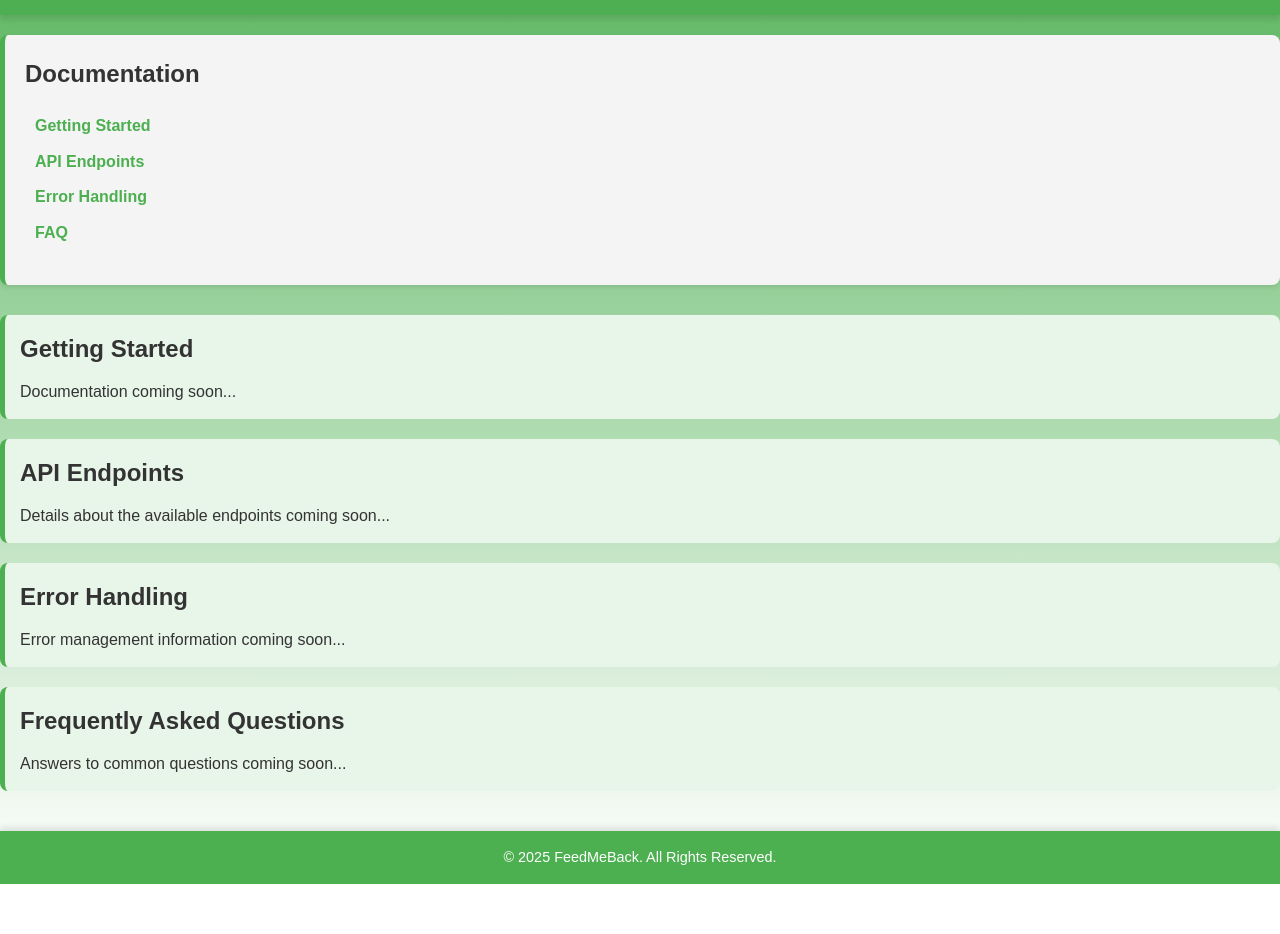
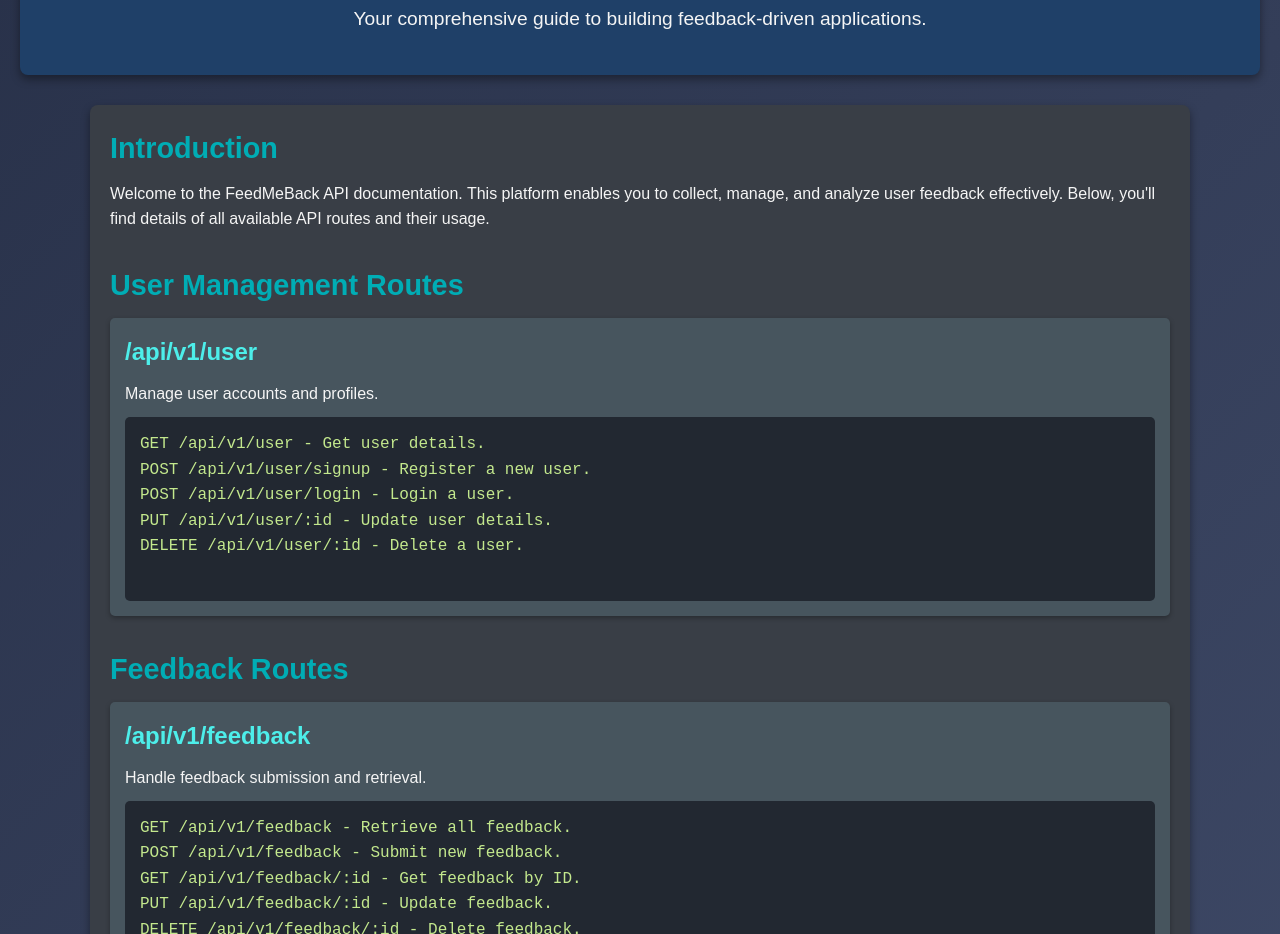
Before and after one commit to smartcraze/FeedMeBack, a website: page src/index.html in a window 1280 px wide. Shown: the part 130-1064 px from the top of the page. Before the commit the page ends 1014 px from the top, so only its background shows below. Drawn offline with Linux system fonts and the light colour scheme.

Commit message:
updating index.html

```diff
--- a/src/index.html
+++ b/src/index.html
@@ -4,16 +4,8 @@
 <head>
     <meta charset="UTF-8">
     <meta name="viewport" content="width=device-width, initial-scale=1.0">
-    <meta name="description"
-        content="A Pure Node.js Backend For FeedMeBack, a small tool for collecting user feedback.">
-    <meta name="keywords" content="smartcraze, feedmeback, feedback, feedback tool, feedback system, suraj vishwkarma">
-    <meta property="og:smartcraze-portfolio" content="Smartcraze.online">
-    <meta property="og:locale" content="en_US">
-    <link rel="icon" href="favicon.ico" type="image/x-icon">
-    <link rel="stylesheet" href="styles.css">
-    <title>FeedMeBack Documentation</title>
+    <title>FeedMeBack API Documentation</title>
     <style>
-        /* Global Styles */
         * {
             margin: 0;
             padding: 0;
@@ -22,165 +14,181 @@
 
         body {
             font-family: 'Arial', sans-serif;
+            background: linear-gradient(135deg, #283149, #404b69);
+            color: #f5f5f5;
+            padding: 20px;
             line-height: 1.6;
-            background: linear-gradient(to bottom, #4caf50, #ffffff);
-            color: #333;
-            min-height: 100vh;
-            display: flex;
-            flex-direction: column;
-        }
-
-        .container {
-            width: 90%;
-            max-width: 1200px;
-            margin: 0 auto;
         }
 
         header {
-            background: rgba(76, 175, 80, 0.9);
-            color: #fff;
-            padding: 20px 0;
             text-align: center;
-            box-shadow: 0 4px 6px rgba(0, 0, 0, 0.1);
+            padding: 40px;
+            background: #1f4068;
+            border-radius: 8px;
+            box-shadow: 0 4px 10px rgba(0, 0, 0, 0.4);
+            margin-bottom: 30px;
         }
 
         header h1 {
             font-size: 2.5rem;
-            margin-bottom: 10px;
         }
 
         header p {
             font-size: 1.2rem;
+            margin-top: 10px;
         }
 
-        main {
-            flex: 1;
-            padding: 20px 0;
+        .container {
+            max-width: 1100px;
+            margin: 0 auto;
+            padding: 20px;
+            background: #393e46;
+            border-radius: 8px;
+            box-shadow: 0 4px 8px rgba(0, 0, 0, 0.4);
         }
 
-        .docs-section {
+        .section {
             margin-bottom: 30px;
-            padding: 20px;
-            background: #f4f4f4;
-            border-radius: 8px;
-            box-shadow: 0 2px 4px rgba(0, 0, 0, 0.1);
         }
 
-        .docs-section ul {
-            list-style: none;
-            padding: 10px;
+        .section h2 {
+            font-size: 1.8rem;
+            color: #00adb5;
+            margin-bottom: 10px;
         }
 
-        .docs-section ul li {
-            margin: 10px 0;
+        .route {
+            margin-bottom: 20px;
+            padding: 15px;
+            background: #47555e;
+            border-radius: 5px;
+            box-shadow: 0 2px 5px rgba(0, 0, 0, 0.3);
         }
 
-        .docs-section ul li a {
-            text-decoration: none;
-            color: #4caf50;
-            font-weight: bold;
+        .route h3 {
+            font-size: 1.5rem;
+            color: #4deeea;
         }
 
-        .docs-section ul li a:hover {
+        .route p {
+            margin: 10px 0;
+            font-size: 1rem;
+        }
+
+        .route pre {
+            background: #222831;
+            padding: 15px;
+            color: #c3e88d;
+            border-radius: 5px;
+            overflow-x: auto;
+            font-family: 'Courier New', Courier, monospace;
+        }
+
+        footer {
+            margin-top: 30px;
+            text-align: center;
+            padding: 15px;
+            background: #1f4068;
+            border-radius: 8px;
+            color: #f5f5f5;
+        }
+
+        footer a {
+            color: #00adb5;
+            text-decoration: none;
+        }
+
+        footer a:hover {
             text-decoration: underline;
         }
 
-        section {
-            margin-bottom: 20px;
+        .promo {
+            margin-top: 20px;
             padding: 15px;
-            background: #e8f5e9;
-            border-left: 5px solid #4caf50;
+            background: #222831;
             border-radius: 8px;
+            text-align: center;
         }
 
-        section h3 {
-            margin-bottom: 10px;
-            font-size: 1.5rem;
+        .promo p {
+            font-size: 1rem;
         }
 
-        footer {
-            text-align: center;
-            background: #4caf50;
-            color: #fff;
-            padding: 15px 0;
-            font-size: 0.9rem;
-            box-shadow: 0 -4px 6px rgba(0, 0, 0, 0.1);
+        .promo a {
+            color: #4deeea;
+            text-decoration: none;
         }
 
-        @media (max-width: 768px) {
-            header h1 {
-                font-size: 2rem;
-            }
-
-            header p {
-                font-size: 1rem;
-            }
-
-            section h3 {
-                font-size: 1.2rem;
-            }
-
-            .docs-section ul li {
-                margin: 5px 0;
-            }
-        }
-
-        @media (max-width: 480px) {
-            header h1 {
-                font-size: 1.5rem;
-            }
-
-            header p {
-                font-size: 0.9rem;
-            }
+        .promo a:hover {
+            text-decoration: underline;
         }
     </style>
 </head>
 
 <body>
     <header>
-        <div class="container">
-            <h1>Welcome to FeedMeBack</h1>
-            <p>Your lightweight feedback collection tool.</p>
-        </div>
+        <h1>FeedMeBack API Documentation</h1>
+        <p>Your comprehensive guide to building feedback-driven applications.</p>
     </header>
 
-    <main>
-        <section class="docs-section">
-            <h2>Documentation</h2>
-            <ul>
-                <li><a href="#getting-started">Getting Started</a></li>
-                <li><a href="#api-endpoints">API Endpoints</a></li>
-                <li><a href="#error-handling">Error Handling</a></li>
-                <li><a href="#faq">FAQ</a></li>
-            </ul>
+    <div class="container">
+        <section class="section">
+            <h2>Introduction</h2>
+            <p>Welcome to the FeedMeBack API documentation. This platform enables you to collect, manage, and analyze
+                user feedback effectively. Below, you'll find details of all available API routes and their usage.
+            </p>
         </section>
 
-        <section id="getting-started">
-            <h3>Getting Started</h3>
-            <p>Documentation coming soon...</p>
+        <section class="section">
+            <h2>User Management Routes</h2>
+
+            <div class="route">
+                <h3>/api/v1/user</h3>
+                <p>Manage user accounts and profiles.</p>
+                <pre>
+GET /api/v1/user - Get user details.
+POST /api/v1/user/signup - Register a new user.
+POST /api/v1/user/login - Login a user.
+PUT /api/v1/user/:id - Update user details.
+DELETE /api/v1/user/:id - Delete a user.
+                </pre>
+            </div>
         </section>
 
-        <section id="api-endpoints">
-            <h3>API Endpoints</h3>
-            <p>Details about the available endpoints coming soon...</p>
+        <section class="section">
+            <h2>Feedback Routes</h2>
+
+            <div class="route">
+                <h3>/api/v1/feedback</h3>
+                <p>Handle feedback submission and retrieval.</p>
+                <pre>
+GET /api/v1/feedback - Retrieve all feedback.
+POST /api/v1/feedback - Submit new feedback.
+GET /api/v1/feedback/:id - Get feedback by ID.
+PUT /api/v1/feedback/:id - Update feedback.
+DELETE /api/v1/feedback/:id - Delete feedback.
+                </pre>
+            </div>
         </section>
 
-        <section id="error-handling">
-            <h3>Error Handling</h3>
-            <p>Error management information coming soon...</p>
+        <section class="section">
+            <h2>Analytics Routes</h2>
+
+            <div class="route">
+                <h3>/api/v1/analytics</h3>
+                <p>Analyze user feedback and trends.</p>
+                <pre>
+GET /api/v1/analytics/summary - Get summary analytics.
+GET /api/v1/analytics/user/:id - Analytics for a specific user.
+GET /api/v1/analytics/feedback/:id - Analytics for specific feedback.
+                </pre>
+            </div>
         </section>
-
-        <section id="faq">
-            <h3>Frequently Asked Questions</h3>
-            <p>Answers to common questions coming soon...</p>
-        </section>
-    </main>
+    </div>
 
     <footer>
-        <div class="container">
-            <p>&copy; 2025 FeedMeBack. All Rights Reserved.</p>
-        </div>
+        <p>Developed by <a href="https://yourportfolio.com" target="_blank">Your Name</a>. All Rights Reserved.
+        </p>
     </footer>
 </body>
 
--- a/src/routes/user.ts
+++ b/src/routes/user.ts
@@ -12,7 +12,7 @@
 userRouter.post("/signup", Register);
 userRouter.post("/signin", Login);
 userRouter.get("/me", auth, UserDetails);
-
 userRouter.put("/update", auth, UpdateProfile);
 userRouter.delete("/delete", auth, DeleteUser);
+
 userRouter.get("/:username", SearchUser);
```
Also changed, not shown: src/controller/user/updateprofile.ts (+22 -3 lines), README.md.
